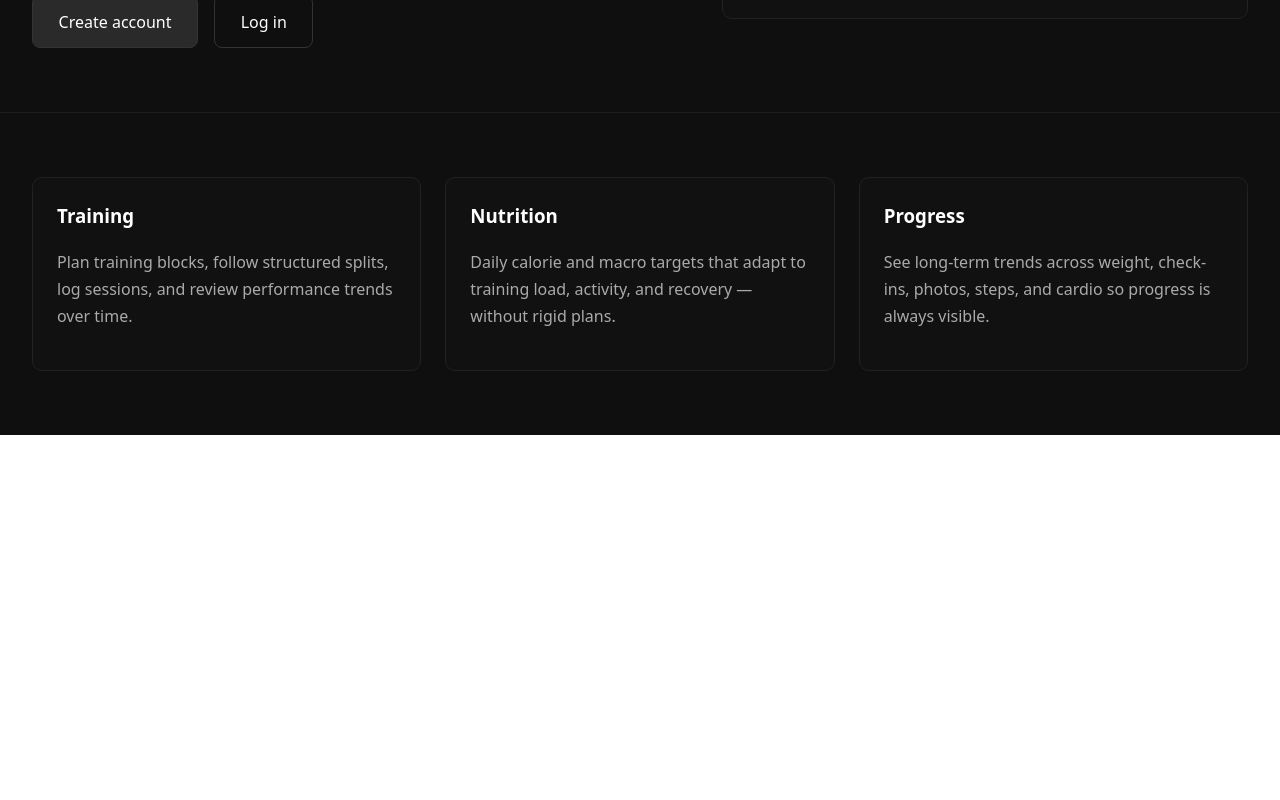
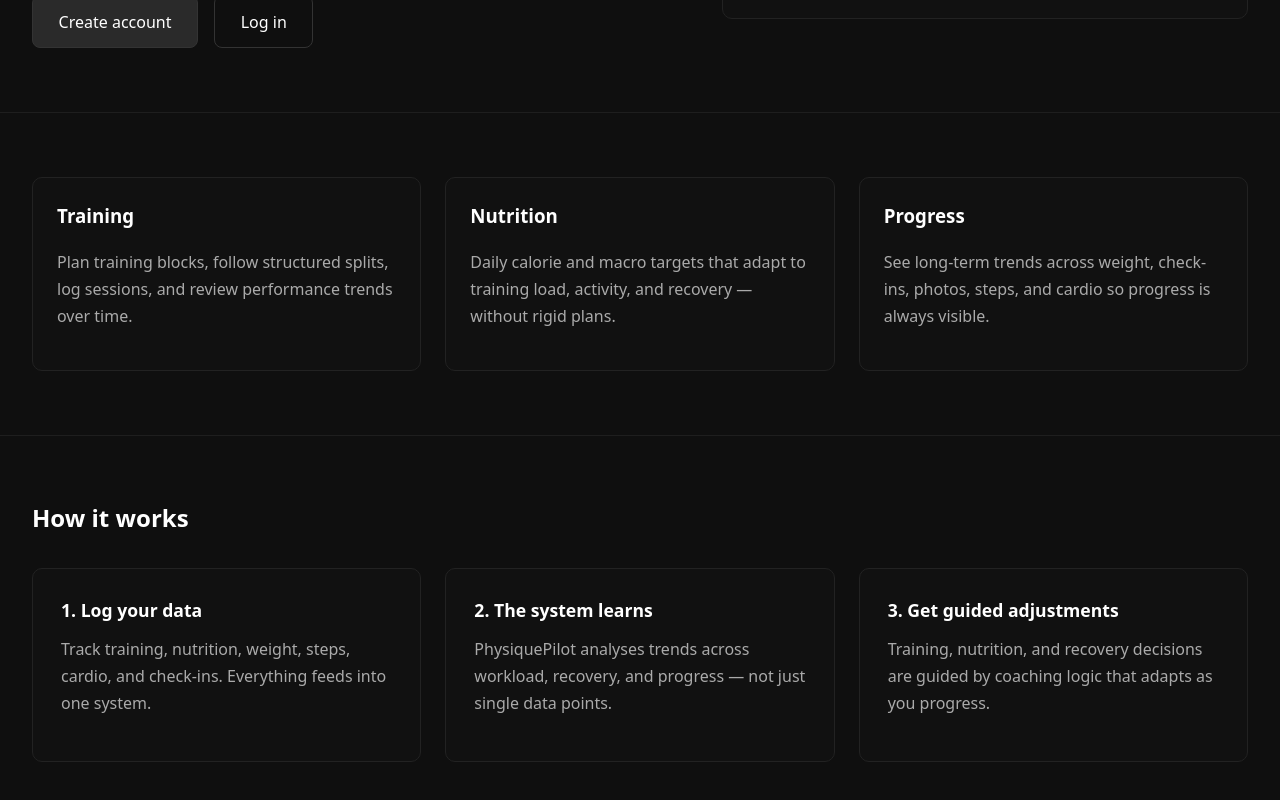
Before and after one commit to isaacwalsham/physiquepilot, a React app in the folder frontend/: page / in a window 1280 px wide. Shown: the part 474-1274 px from the top of the page. Before the commit the page ends 909 px from the top, so only its background shows below. Built offline with nearby package versions, Linux system fonts and the light colour scheme; the HTML template or start-up script is replaced by a standard one.

Commit message:
further changes to ui- adding animations

```diff
--- a/frontend/src/pages/Landing.jsx
+++ b/frontend/src/pages/Landing.jsx
@@ -53,7 +53,8 @@
                 background: "transparent",
                 color: "#fff",
                 border: "1px solid #333",
-                cursor: "pointer"
+                cursor: "pointer",
+                transition: "all 0.2s ease"
               }}
             >
               Log in
@@ -65,8 +66,11 @@
                 background: "#2a2a2a",
                 color: "#fff",
                 border: "1px solid #333",
-                cursor: "pointer"
+                cursor: "pointer",
+                transition: "all 0.2s ease"
               }}
+              onMouseEnter={e => (e.currentTarget.style.transform = "translateY(-1px)")}
+              onMouseLeave={e => (e.currentTarget.style.transform = "translateY(0)")}
             >
               Get started
             </button>
@@ -104,8 +108,11 @@
                     background: "#2a2a2a",
                     color: "#fff",
                     border: "1px solid #333",
-                    cursor: "pointer"
+                    cursor: "pointer",
+                    transition: "all 0.2s ease"
                   }}
+                  onMouseEnter={e => (e.currentTarget.style.transform = "translateY(-1px)")}
+                  onMouseLeave={e => (e.currentTarget.style.transform = "translateY(0)")}
                 >
                   Create account
                 </button>
@@ -117,7 +124,8 @@
                     background: "transparent",
                     color: "#fff",
                     border: "1px solid #333",
-                    cursor: "pointer"
+                    cursor: "pointer",
+                    transition: "all 0.2s ease"
                   }}
                 >
                   Log in
@@ -170,22 +178,106 @@
                 gap: "1.5rem"
               }}
             >
-              <div style={{ border: "1px solid #222", background: "#111", padding: "1.5rem", borderRadius: "10px" }}>
+              <div
+                style={{
+                  border: "1px solid #222",
+                  background: "#111",
+                  padding: "1.5rem",
+                  borderRadius: "10px",
+                  transition: "transform 0.2s ease, border-color 0.2s ease"
+                }}
+                onMouseEnter={e => {
+                  e.currentTarget.style.transform = "translateY(-4px)";
+                  e.currentTarget.style.borderColor = "#333";
+                }}
+                onMouseLeave={e => {
+                  e.currentTarget.style.transform = "translateY(0)";
+                  e.currentTarget.style.borderColor = "#222";
+                }}
+              >
                 <h3 style={{ marginTop: 0 }}>Training</h3>
                 <p style={{ color: "#aaa", lineHeight: 1.7 }}>
                   Plan training blocks, follow structured splits, log sessions, and review performance trends over time.
                 </p>
               </div>
-              <div style={{ border: "1px solid #222", background: "#111", padding: "1.5rem", borderRadius: "10px" }}>
+              <div
+                style={{
+                  border: "1px solid #222",
+                  background: "#111",
+                  padding: "1.5rem",
+                  borderRadius: "10px",
+                  transition: "transform 0.2s ease, border-color 0.2s ease"
+                }}
+                onMouseEnter={e => {
+                  e.currentTarget.style.transform = "translateY(-4px)";
+                  e.currentTarget.style.borderColor = "#333";
+                }}
+                onMouseLeave={e => {
+                  e.currentTarget.style.transform = "translateY(0)";
+                  e.currentTarget.style.borderColor = "#222";
+                }}
+              >
                 <h3 style={{ marginTop: 0 }}>Nutrition</h3>
                 <p style={{ color: "#aaa", lineHeight: 1.7 }}>
                   Daily calorie and macro targets that adapt to training load, activity, and recovery — without rigid plans.
                 </p>
               </div>
-              <div style={{ border: "1px solid #222", background: "#111", padding: "1.5rem", borderRadius: "10px" }}>
+              <div
+                style={{
+                  border: "1px solid #222",
+                  background: "#111",
+                  padding: "1.5rem",
+                  borderRadius: "10px",
+                  transition: "transform 0.2s ease, border-color 0.2s ease"
+                }}
+                onMouseEnter={e => {
+                  e.currentTarget.style.transform = "translateY(-4px)";
+                  e.currentTarget.style.borderColor = "#333";
+                }}
+                onMouseLeave={e => {
+                  e.currentTarget.style.transform = "translateY(0)";
+                  e.currentTarget.style.borderColor = "#222";
+                }}
+              >
                 <h3 style={{ marginTop: 0 }}>Progress</h3>
                 <p style={{ color: "#aaa", lineHeight: 1.7 }}>
                   See long-term trends across weight, check-ins, photos, steps, and cardio so progress is always visible.
+                </p>
+              </div>
+            </div>
+          </div>
+        </section>
+        {/* How it works section */}
+        <section style={{ borderTop: "1px solid #1e1e1e" }}>
+          <div style={{ maxWidth: "1280px", margin: "0 auto", padding: "4rem 2rem" }}>
+            <h2 style={{ marginTop: 0 }}>How it works</h2>
+
+            <div
+              style={{
+                marginTop: "2rem",
+                display: "grid",
+                gridTemplateColumns: "repeat(auto-fit, minmax(260px, 1fr))",
+                gap: "1.5rem"
+              }}
+            >
+              <div style={{ border: "1px solid #222", background: "#111", padding: "1.75rem", borderRadius: "10px" }}>
+                <div style={{ fontWeight: 700, fontSize: "1.1rem" }}>1. Log your data</div>
+                <p style={{ marginTop: "0.75rem", color: "#aaa", lineHeight: 1.7 }}>
+                  Track training, nutrition, weight, steps, cardio, and check-ins. Everything feeds into one system.
+                </p>
+              </div>
+
+              <div style={{ border: "1px solid #222", background: "#111", padding: "1.75rem", borderRadius: "10px" }}>
+                <div style={{ fontWeight: 700, fontSize: "1.1rem" }}>2. The system learns</div>
+                <p style={{ marginTop: "0.75rem", color: "#aaa", lineHeight: 1.7 }}>
+                  PhysiquePilot analyses trends across workload, recovery, and progress — not just single data points.
+                </p>
+              </div>
+
+              <div style={{ border: "1px solid #222", background: "#111", padding: "1.75rem", borderRadius: "10px" }}>
+                <div style={{ fontWeight: 700, fontSize: "1.1rem" }}>3. Get guided adjustments</div>
+                <p style={{ marginTop: "0.75rem", color: "#aaa", lineHeight: 1.7 }}>
+                  Training, nutrition, and recovery decisions are guided by coaching logic that adapts as you progress.
                 </p>
               </div>
             </div>
```
